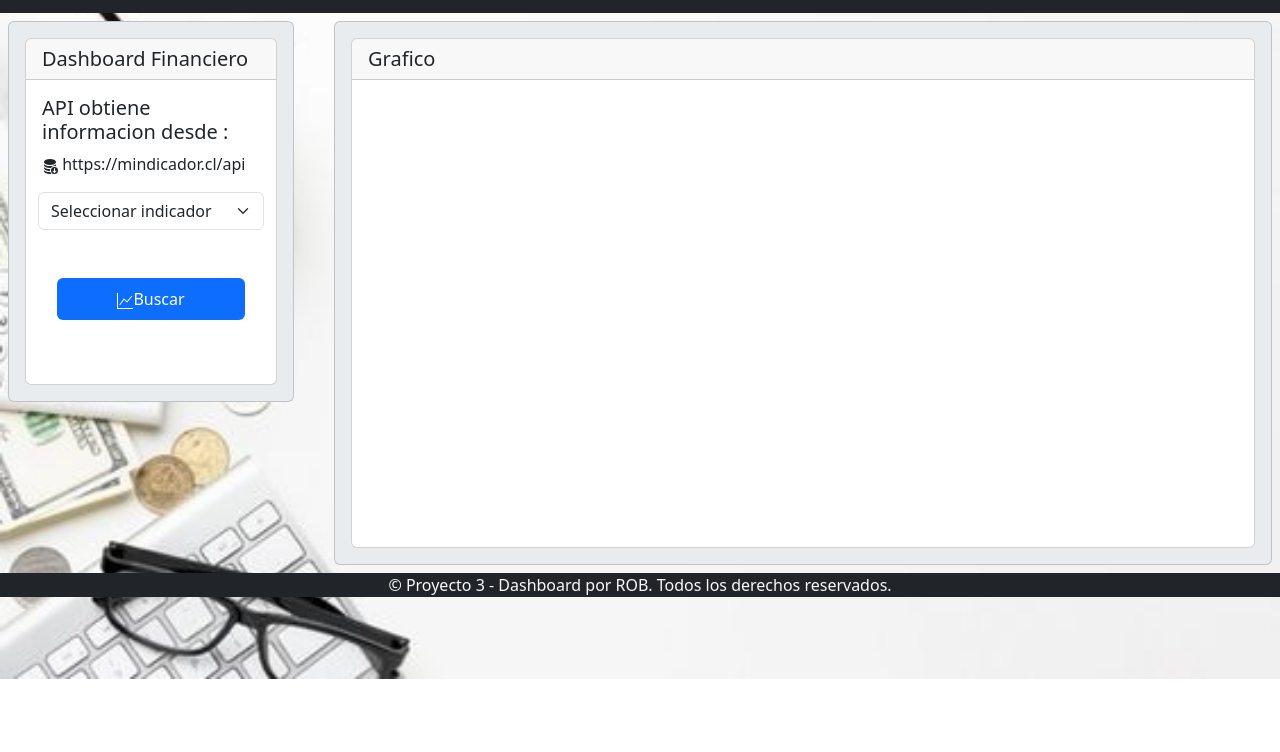
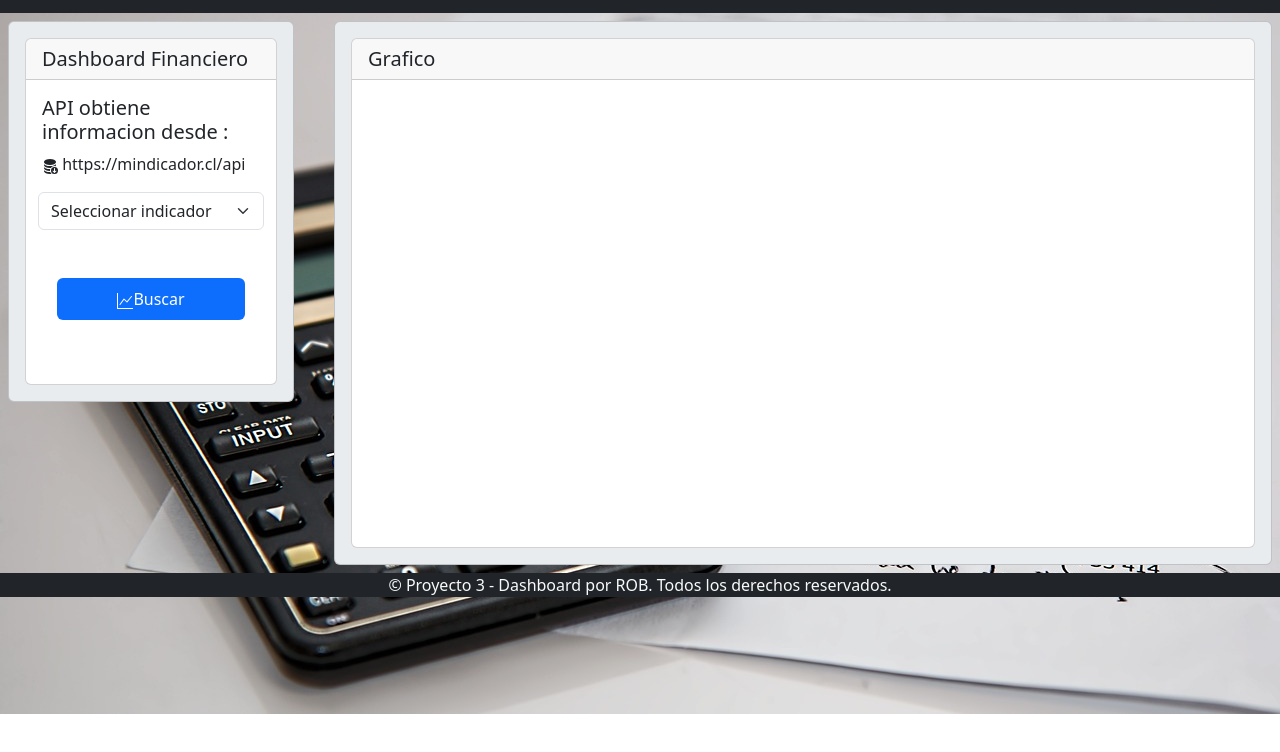
Before and after one commit to spotfreeman/Proyecto3, a website with bundled scripts: page index.html in a window 1280 px wide. Shown: the part 40-792 px from the top of the page. Built offline with nearby package versions, Linux system fonts and the light colour scheme.

Commit message:
Cambio de background

```diff
--- a/assets/css/style.css
+++ b/assets/css/style.css
@@ -1,5 +1,5 @@
 body {
-    background-image: url("../img/fondo.jpg");
+    background-image: url("../img/fondo3.jpg");
     background-size: cover;
     background-repeat: no-repeat;
 
```
Also changed, not shown: assets/img/fondo2.jpg (added), assets/img/fondo3.jpg (added).
